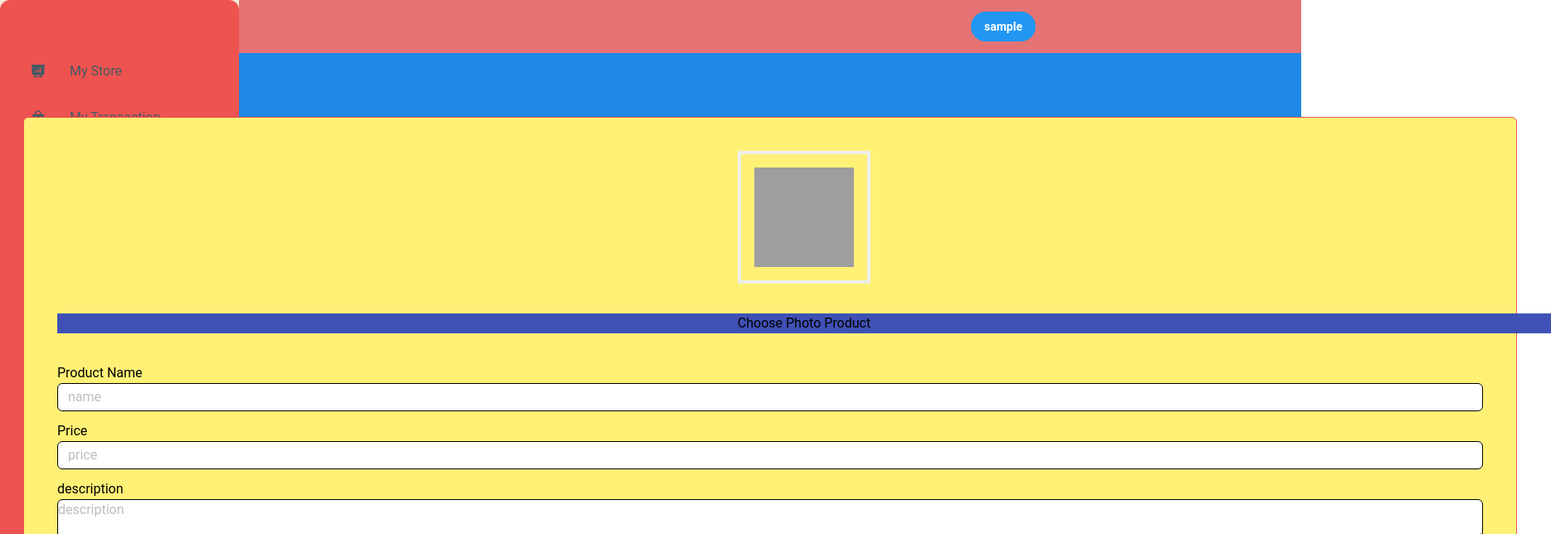
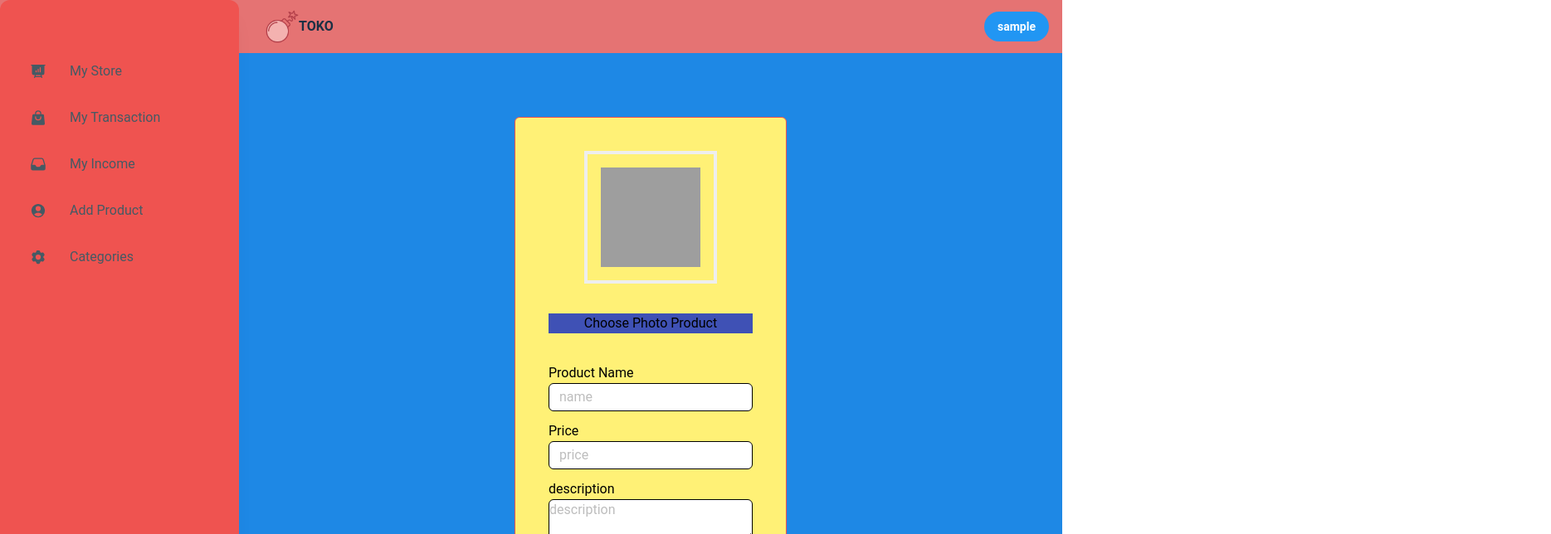
Before and after one commit to prizkideanne/mini-project-3, a React (Create React App) app in the folder projects/client/: page /my-dashboard/product-form in a window 1280 px wide. Shown: the top 644 px of the page at 83% size, 1869 px wide, since content can reach past the window. Built offline with nearby package versions, Linux system fonts and the light colour scheme; sample sign-in values are in the browser's storage; grey boxes are pictures that could not be loaded; the HTML template or start-up script is replaced by a standard one; what yup-password would draw is missing.

Commit message:
edit front end

```diff
--- a/projects/client/src/components/DashboardLayout.jsx
+++ b/projects/client/src/components/DashboardLayout.jsx
@@ -3,9 +3,10 @@ import SideBar from "./SideBar";
 import { Bars4Icon } from "@heroicons/react/24/solid";
 import ProfileDropdown from "./ProfileDropdown";
 import { useDispatch } from "react-redux";
-import { useNavigate } from "react-router-dom";
+import { Link, useNavigate } from "react-router-dom";
 import { useSelector } from "react-redux";
 import { logout } from "../store/userReducer/userSlice";
+import Logo from "../assets/logo.png";
 
 function DashboardLayout({ children }) {
   const [isShowSideBar, setIsShowSideBar] = useState(false);
@@ -15,13 +16,22 @@ function DashboardLayout({ children }) {
   const navigate = useNavigate();
   return (
     <div className="relative bg-[#F3ECD7]">
-      <div className="relative z-10 flex h-14 w-screen items-center bg-red-300 px-4 lg:fixed lg:left-72 lg:h-16">
-        <Bars4Icon
-          className="h-5 w-5 lg:hidden"
-          onClick={() => setIsShowSideBar(true)}
-        />
+      <div className="relative z-10 flex h-14 w-screen items-center bg-red-300 px-4 lg:fixed lg:h-16 lg:pl-80">
+        <div className="flex w-full flex-row items-center justify-between">
+          <Bars4Icon
+            className="h-5 w-5 lg:hidden"
+            onClick={() => setIsShowSideBar(true)}
+          />
 
-        <div className="absolute right-80">
+          <div className="flex flex-row items-center">
+            <Link to={"/"}>
+              <button className="flex flex-row items-center">
+                <img alt="logo" src={Logo} className="w-10" />
+                <span className="font-bold text-[#1B3044]">TOKO</span>
+              </button>
+            </Link>
+          </div>
+
           <ProfileDropdown
             user={user}
             onLogout={() => {
@@ -35,7 +45,7 @@ function DashboardLayout({ children }) {
         closeSideBar={() => setIsShowSideBar(false)}
         isShow={isShowSideBar}
       />
-      <div className="lg:relative lg:left-72 lg:top-16">{children}</div>
+      <div className="lg:relative lg:top-16 lg:pl-72">{children}</div>
     </div>
   );
 }
--- a/projects/client/src/components/SideBar.jsx
+++ b/projects/client/src/components/SideBar.jsx
@@ -22,9 +22,13 @@ import { useNavigate } from "react-router-dom";
 function SideBar({ closeSideBar, isShow }) {
   const navigate = useNavigate();
   return (
-    <div className={`${isShow ? "left-0 lg:block" : "hidden lg:block"}`}>
+    <div
+      className={`${
+        isShow ? "left-0 lg:block" : "hidden lg:block"
+      } relative z-20`}
+    >
       <Card className="fixed bottom-0 left-0 right-0 top-0 w-screen bg-red-400 p-4 shadow-xl shadow-blue-gray-900/5 lg:fixed lg:right-auto lg:w-72">
-        <div className="mb-2 flex flex-row justify-between p-4">
+        <div className="mb-2 flex w-full flex-row justify-end p-4">
           <XMarkIcon onClick={closeSideBar} className="h-5 w-5 lg:hidden" />
         </div>
         <List className="gap-3">
--- a/projects/client/src/pages/ProductForm.jsx
+++ b/projects/client/src/pages/ProductForm.jsx
@@ -1,40 +1,35 @@
-import React from 'react'
-import axios from 'axios'
-import { useState } from 'react'
+import React from "react";
+import axios from "axios";
+import { useState } from "react";
 import InputWithValidation from "../components/InputWithValidation";
 import { useNavigate } from "react-router-dom";
-import { Formik, useFormik } from 'formik'
-import withAuth from '../withAuth';
+import { Formik, useFormik } from "formik";
+import withAuth from "../withAuth";
 
 function ProductForm() {
   const [errorMessage, setErrorMessage] = useState("");
   const [file, setFile] = useState(null);
   const navigate = useNavigate();
 
-  const token = localStorage.getItem("token")
+  const token = localStorage.getItem("token");
 
   const formik = useFormik({
     initialValues: {
       name: "",
       price: "",
       description: "",
-      category: ""
-    }, onSubmit: (values) => {
+      category: "",
+    },
+    onSubmit: (values) => {
       setErrorMessage("");
-      console.log("test", values)
+      console.log("test", values);
       // console.log("file", file.name)
       handleOnCreateproduct(values);
     },
-  })
+  });
 
   const handleOnCreateproduct = (values) => {
-    const {
-      name,
-      price,
-      description,
-      category,
-
-    } = values;
+    const { name, price, description, category } = values;
     console.log("productForm", values);
     const data = new FormData();
     data.append("name", name);
@@ -46,7 +41,7 @@ function ProductForm() {
       .post("http://localhost:8000/product/createProduct", data, {
         headers: {
           Authorization: `Bearer ${token}`,
-        }
+        },
       })
       .then(({ data }) => {
         console.log(data);
@@ -56,32 +51,47 @@ function ProductForm() {
       .catch(({ response }) => {
         setErrorMessage(response.data.message);
       });
-
-
   };
   return (
-    <div className="flex h-screen w-full bg-blue-600 justify-center lg:mt-0 lg:items-center">
+    <div className="flex h-screen w-full justify-center bg-blue-600 lg:mt-0 lg:items-center">
       <div>
         <form
-          className="w-[390px] lg:w-[1800px] md:w-[600px] flex flex-col rounded-md border bg-yellow-300 border-red-400 p-10"
+          className="flex w-[390px] flex-col rounded-md border border-red-400 bg-yellow-300 p-10 md:w-[600px] lg:w-full"
           onSubmit={(e) => {
             e.preventDefault();
             formik.handleSubmit();
           }}
         >
           {/* tampilan gambar */}
-          <div className='w-[390px] lg:w-[1800px] md:w-[600px] mb-9 flex justify-center'>
-            <img className="box-border h-40 w-40 p-4 border-4 item" src={file ? URL.createObjectURL(file) : "https://www.freepnglogos.com/uploads/plus-icon/red-plus-clip-art-clkerm-vector-clip-art-online-15.png"} alt="" />
+          <div className="mb-9 flex w-[390px] justify-center md:w-[600px] lg:w-full">
+            <img
+              className="item box-border h-40 w-40 border-4 p-4"
+              src={
+                file
+                  ? URL.createObjectURL(file)
+                  : "https://www.freepnglogos.com/uploads/plus-icon/red-plus-clip-art-clkerm-vector-clip-art-online-15.png"
+              }
+              alt=""
+            />
           </div>
 
           {/* tombol pilih gambar */}
-          <label className="w-[390px] lg:w-[1800px] md:w-[600px] mb-9 bg-contain text-center text-slate-100 bg-indigo-500" htmlFor='fileinput'>
+          <label
+            className="text-slate-100 mb-9 w-full bg-indigo-500 bg-contain text-center"
+            htmlFor="fileinput"
+          >
             Choose Photo Product
           </label>
-          <input onChange={e => {
-            console.log(e.target.files[0])
-            setFile(e.target.files[0])
-          }} style={{ display: "none" }} id='fileinput' type='file' name='file' />
+          <input
+            onChange={(e) => {
+              console.log(e.target.files[0]);
+              setFile(e.target.files[0]);
+            }}
+            style={{ display: "none" }}
+            id="fileinput"
+            type="file"
+            name="file"
+          />
 
           <span>Product Name</span>
           <InputWithValidation
@@ -102,12 +112,13 @@ function ProductForm() {
           />
 
           <span>description</span>
-          <textarea name="description"
+          <textarea
+            name="description"
             placeholder="description"
-            className='border border-1 border-black  rounded-md'
+            className="border-1 rounded-md border  border-black"
             values={formik.values.description}
-            onChange={formik.handleChange}>
-          </textarea>
+            onChange={formik.handleChange}
+          ></textarea>
 
           <span>Category</span>
           <InputWithValidation
@@ -118,11 +129,11 @@ function ProductForm() {
             error={formik.errors.category}
           />
 
-          <button type="submit" className="text-slate-100	bg-indigo-500">Publish</button>
+          <button type="submit" className="text-slate-100	bg-indigo-500">
+            Publish
+          </button>
         </form>
       </div>
-
-
     </div>
     // <Formik
 
@@ -156,8 +167,7 @@ function ProductForm() {
 
     // )}
     // </Formik>
-  )
+  );
 }
 
-
-export default withAuth(ProductForm)
+export default withAuth(ProductForm);
```
